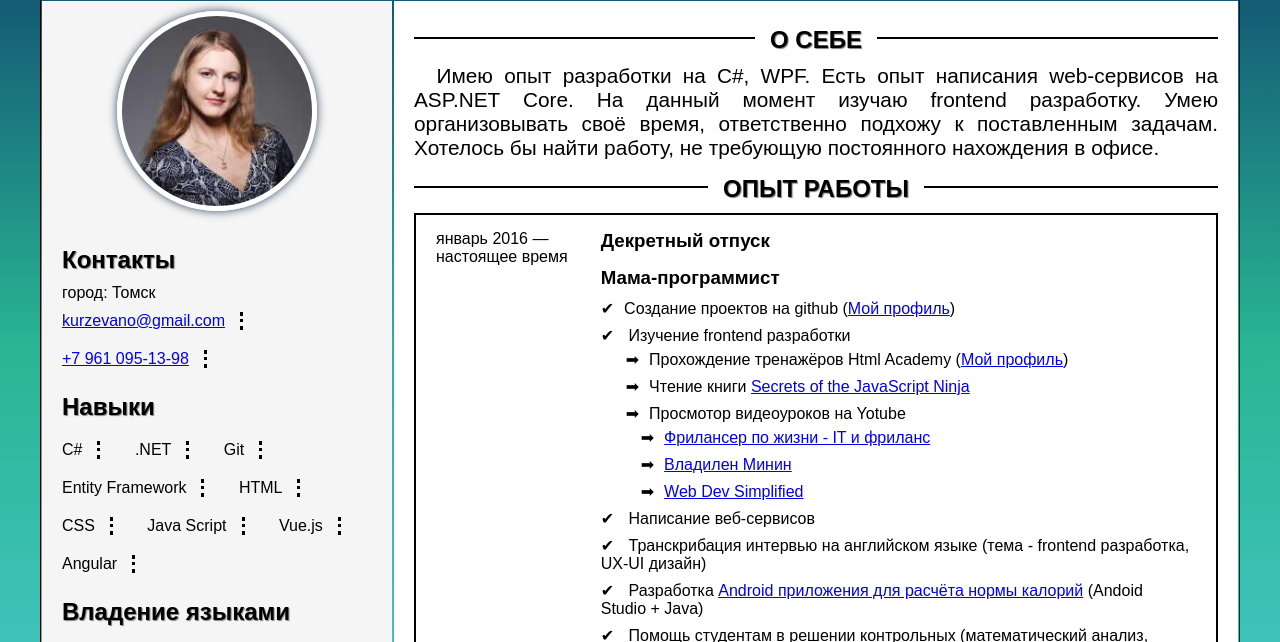
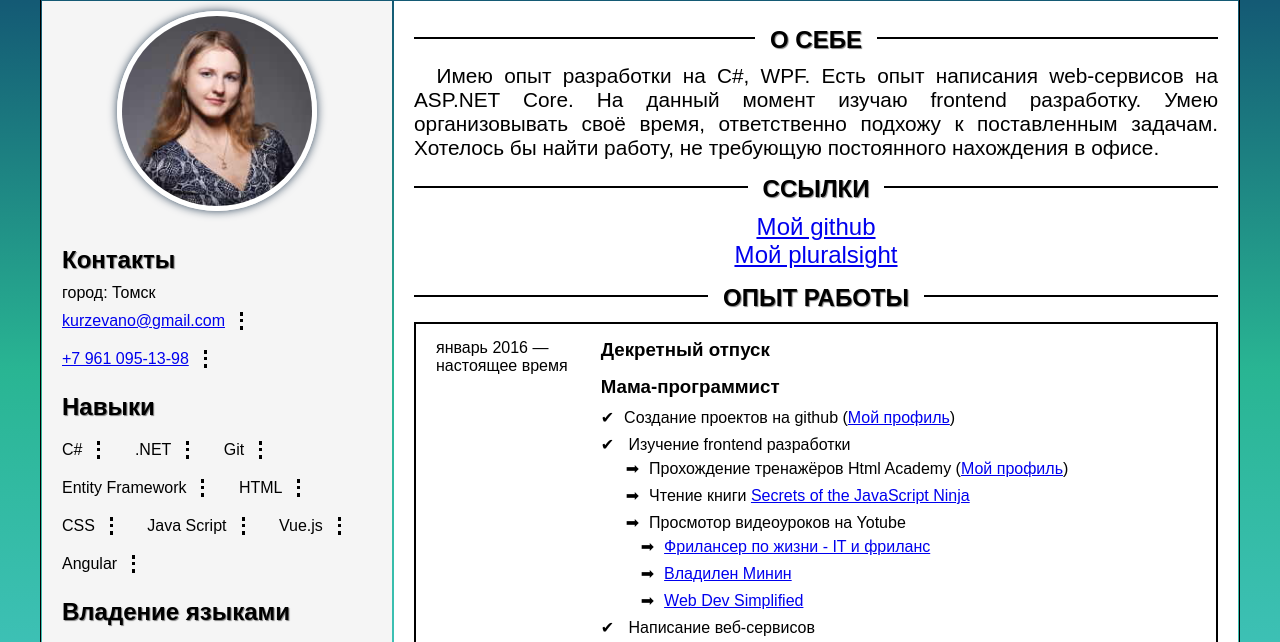
Before and after one commit to kurzevano/kurzevano.github.io, a plain HTML site: page index.html in a window 1280 px wide. Shown: the part 137-779 px from the top of the page. Drawn offline with Linux system fonts and the light colour scheme; files whose address does not match are found by name.

Commit message:
+ Добавлен раздел "ссылки"

```diff
--- a/css/style.css
+++ b/css/style.css
@@ -99,6 +99,17 @@ header {
 .arrow>li {
     margin-bottom: 8px;
     list-style-type: none;
+}
+
+.link-list>li {
+    list-style-type: none;
+    width: 100%;
+    text-align: center;
+    font-size: 1.5em;
+}
+
+.link-list>li>a:hover {
+    outline-style: dotted;
 }
 
 .mark>li:before {
--- a/index.html
+++ b/index.html
@@ -32,7 +32,7 @@
     <main class="page-main">
         <section class="about">
             <section class="photo">
-                <img class="avatar" src="img/avatar.jpg" width="200" height="200" alt="Здесь будет фото">
+                <img class="avatar" src="img/avatar.jpg" width="200" height="200" alt="Здесь будет фото" title="Курцева Надежда Олеговна">
             </section>
 
             <section class="about-details">
@@ -103,6 +103,15 @@
                     Имею опыт разработки на C#, WPF. Есть опыт написания web-сервисов на ASP.NET Core. На данный момент изучаю frontend разработку. Умею организовывать своё время, ответственно подхожу к поставленным задачам. Хотелось бы найти работу, не требующую постоянного
                     нахождения в офисе.
                 </p>
+
+                <div class="linethrough-outer">
+                    <h2 class="section-title linethrough">Ссылки</h2>
+                </div>
+                <ul class="link-list">
+                    <li><a href="https://github.com/kurzevano" target="_blank">Мой github</a></li>
+                    <li><a href="https://app.pluralsight.com/profile/nadezhda-kurtseva" target="_blank">Мой pluralsight</a></li>
+                </ul>
+
                 <div class="linethrough-outer">
                     <h2 class="section-title linethrough">Опыт работы</h2>
                 </div>
```
